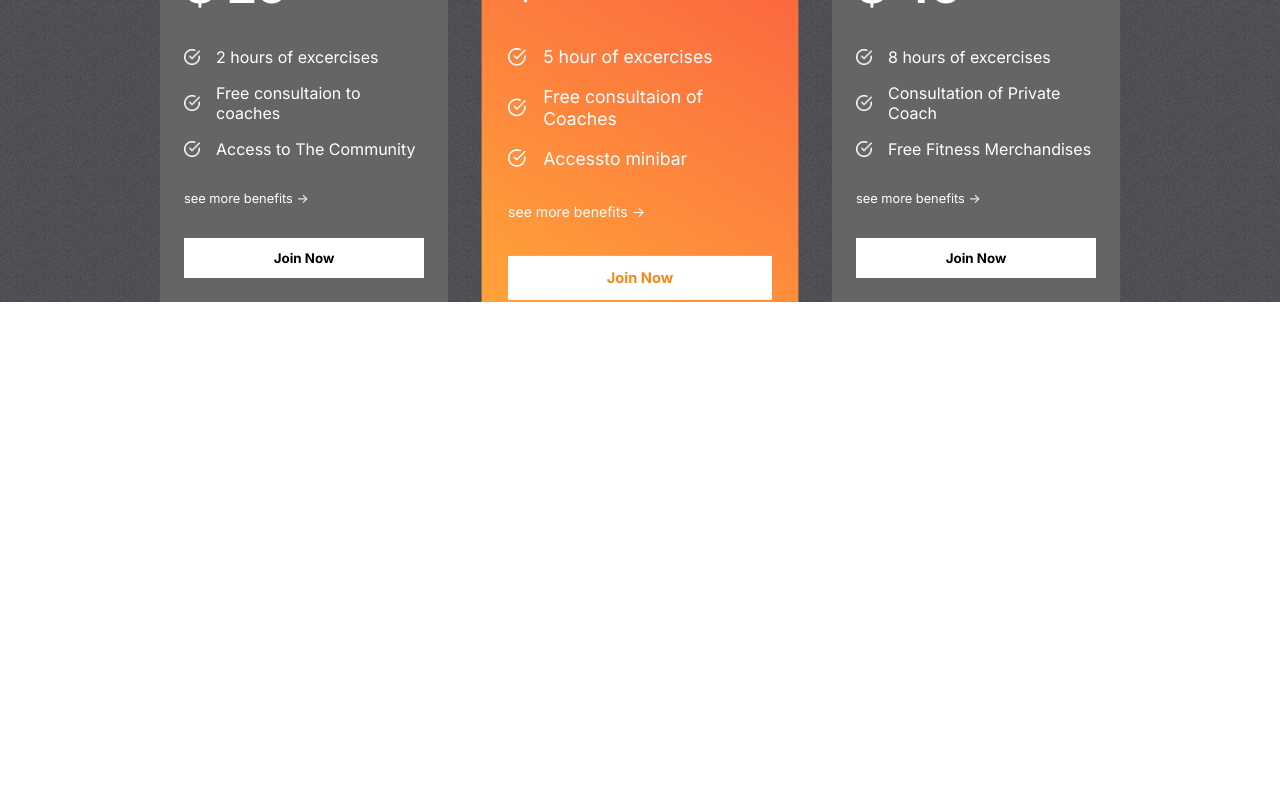
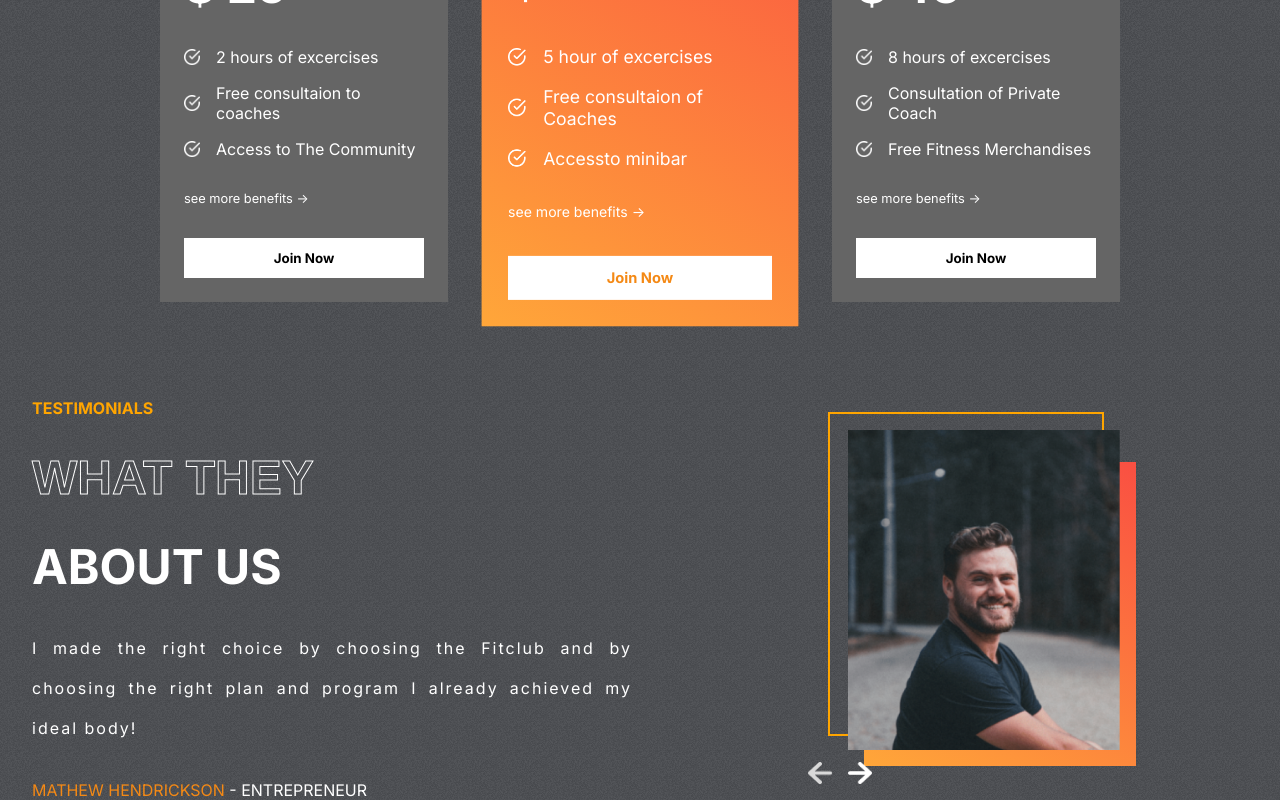
Before and after one commit to marouenmaatoug/FitClub, a React (Create React App) app: page / in a window 1280 px wide. Shown: the part 2184-2984 px from the top of the page. Before the commit the page ends 2486 px from the top, so only its background shows below. Built offline with nearby package versions, Linux system fonts and the light colour scheme.

Commit message:
Testimonials section

```diff
--- a/src/App.js
+++ b/src/App.js
@@ -3,6 +3,7 @@
 import Plans from "./components/Plans/Plans";
 import Programs from "./components/Programs/Programs";
 import Reasons from "./components/Reasons/Reasons";
+import Testimonials from "./components/Testimonials/Testimonials";
 function App() {
     return (
         <div className="App">
@@ -10,6 +11,7 @@
             <Programs />
             <Reasons />
             <Plans />
+            <Testimonials />
         </div>
     );
 }
--- /dev/null
+++ b/src/components/Testimonials/Testimonials.css
@@ -0,0 +1,69 @@
+.testimonials {
+    display: flex;
+    gap: 1rem;
+    padding: 0 2rem;
+}
+.left-t {
+    flex: 1 1;
+    display: flex;
+    flex-direction: column;
+    gap: 2rem;
+    color: white;
+    text-transform: uppercase;
+}
+.left-t > :nth-child(1) {
+    color: orange;
+    font-weight: bold;
+}
+.left-t > :nth-child(2),
+.left-t > :nth-child(3) {
+    font-weight: bold;
+    font-size: 3rem;
+}
+
+.left-t > :nth-child(4) {
+    text-transform: none;
+    text-align: justify;
+    letter-spacing: 2px;
+    line-height: 40px;
+}
+.right-t {
+    flex: 1;
+    position: relative;
+}
+.right-t > img {
+    position: absolute;
+    width: 17rem;
+    height: 20rem;
+    object-fit: cover;
+    right: 8rem;
+    top: 2rem;
+}
+.right-t > :nth-child(1) {
+    position: absolute;
+    width: 17rem;
+    height: 20rem;
+    border: 2px solid orange;
+    background-color: transparent;
+    right: 9rem;
+    top: 0.9rem;
+}
+.right-t > :nth-child(2) {
+    position: absolute;
+    width: 17rem;
+    height: 19rem;
+    background: var(--planCard);
+    right: 7rem;
+    top: 4rem;
+}
+.arrows {
+    position: absolute;
+    display: flex;
+    gap: 1rem;
+    bottom: 1rem;
+    left: 10rem;
+}
+.arrows > img {
+    width: 1.5rem;
+    cursor: pointer;
+}
--- /dev/null
+++ b/src/components/Testimonials/Testimonials.jsx
@@ -0,0 +1,54 @@
+import React, { useState } from "react";
+import "./Testimonials.css";
+import { testimonialsData } from "../../data/testimonialsData";
+import leftArrow from "../../assets/leftArrow.png";
+import rightArrow from "../../assets/rightArrow.png";
+
+const Testimonials = () => {
+    const [selected, setSelected] = useState(0);
+    const tLenght = testimonialsData.length;
+
+    return (
+        <div className="testimonials">
+            <div className="left-t">
+                <span>Testimonials</span>
+                <span className="stroke-text">What they</span>
+                <span>about us</span>
+                <span>{testimonialsData[selected].review}</span>
+                <span>
+                    <span style={{ color: "var(--orange)" }}>
+                        {testimonialsData[selected].name}
+                    </span>{" "}
+                    - {testimonialsData[selected].status}
+                </span>
+            </div>
+            <div className="right-t">
+                <div></div>
+                <div></div>
+                <img src={testimonialsData[selected].image} alt="" />
+                <div className="arrows">
+                    <img
+                        onClick={() =>
+                            selected === 0
+                                ? setSelected(tLenght - 1)
+                                : setSelected((prev) => prev - 1)
+                        }
+                        src={leftArrow}
+                        alt=""
+                    />
+                    <img
+                        onClick={() =>
+                            selected === tLenght - 1
+                                ? setSelected(0)
+                                : setSelected((prev) => prev + 1)
+                        }
+                        src={rightArrow}
+                        alt=""
+                    />
+                </div>
+            </div>
+        </div>
+    );
+};
+
+export default Testimonials;
```
